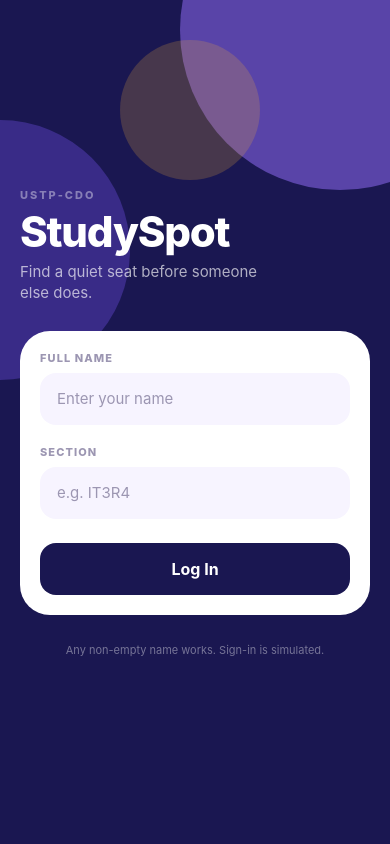
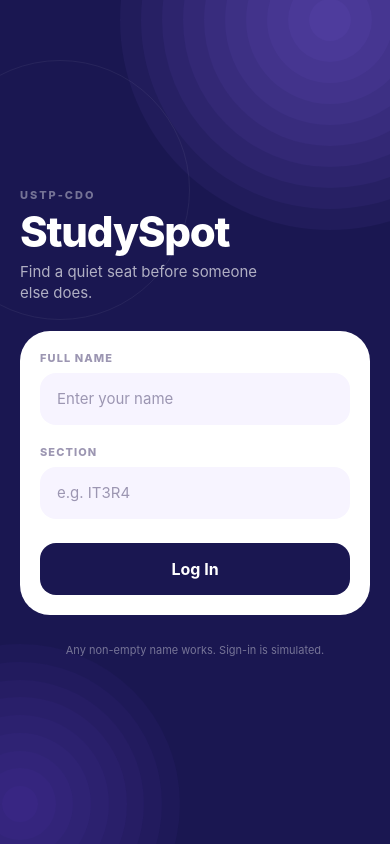
Before and after one commit to maicode10/IT313_Domaog_Maira_StudySpot, a React Native app: screen / in a window 390 px wide. Built offline with nearby package versions, Linux system fonts and the light colour scheme.

Commit message:
style: soften hero lighting with layered glow

```diff
--- /dev/null
+++ b/src/components/HeroGlow.tsx
@@ -0,0 +1,111 @@
+import React from "react";
+import { StyleSheet, View, ViewStyle } from "react-native";
+import { colors, radius } from "../theme/theme";
+
+type OrbProps = {
+  size: number;
+  color: string;
+  /** opacity of ONE layer; they stack, so keep it small */
+  strength?: number;
+  layers?: number;
+  style?: ViewStyle;
+};
+
+/**
+ * A soft bloom of light, with no gradient library.
+ *
+ * One translucent circle has a hard edge. Several concentric circles at a
+ * low opacity each stack up: the alpha adds together toward the middle and
+ * thins out at the rim, which is what a real glow does.
+ */
+function GlowOrb({ size, color, strength = 0.05, layers = 9, style }: OrbProps) {
+  return (
+    <View
+      pointerEvents="none"
+      style={[
+        styles.orb,
+        { width: size, height: size },
+        style,
+      ]}
+    >
+      {Array.from({ length: layers }).map((_, i) => {
+        const layerSize = size * (1 - i / layers);
+
+        return (
+          <View
+            key={i}
+            style={{
+              position: "absolute",
+              width: layerSize,
+              height: layerSize,
+              borderRadius: layerSize / 2,
+              backgroundColor: color,
+              opacity: strength,
+            }}
+          />
+        );
+      })}
+    </View>
+  );
+}
+
+type Props = {
+  /** "hero" for the band at the top of a screen, "screen" for full-page */
+  variant?: "hero" | "screen";
+};
+
+/** The lighting behind every navy area. */
+export default function HeroGlow({ variant = "hero" }: Props) {
+  const big = variant === "screen";
+
+  return (
+    <View pointerEvents="none" style={styles.layer}>
+      <GlowOrb
+        size={big ? 420 : 300}
+        color={colors.violetMid}
+        strength={big ? 0.055 : 0.05}
+        layers={10}
+        style={{ top: big ? -190 : -150, right: big ? -150 : -110 }}
+      />
+
+      <GlowOrb
+        size={big ? 320 : 230}
+        color={colors.violet}
+        strength={0.045}
+        layers={9}
+        style={{ bottom: big ? -120 : -140, left: big ? -140 : -90 }}
+      />
+
+      {/* one hairline ring, so the light has something to sit against */}
+      <View
+        style={[
+          styles.ring,
+          big
+            ? { width: 260, height: 260, borderRadius: radius.pill, top: 60, left: -70 }
+            : { width: 190, height: 190, borderRadius: radius.pill, top: -60, left: 30 },
+        ]}
+      />
+    </View>
+  );
+}
+
+const styles = StyleSheet.create({
+  layer: {
+    position: "absolute",
+    top: 0,
+    left: 0,
+    right: 0,
+    bottom: 0,
+    overflow: "hidden",
+  },
+  orb: {
+    position: "absolute",
+    alignItems: "center",
+    justifyContent: "center",
+  },
+  ring: {
+    position: "absolute",
+    borderWidth: 1,
+    borderColor: "rgba(255, 255, 255, 0.06)",
+  },
+});
--- a/src/components/ScreenHero.tsx
+++ b/src/components/ScreenHero.tsx
@@ -1,8 +1,11 @@
 import React from "react";
 import { StyleSheet, Text, View } from "react-native";
-import { colors, font, radius, spacing } from "../theme/theme";
+import HeroGlow from "./HeroGlow";
+import { colors, font, spacing } from "../theme/theme";
 
 type Props = {
+  /** small all-caps line above the title */
+  eyebrow?: string;
   title: string;
   subtitle?: string;
   /** anything that should sit inside the navy block, under the title */
@@ -11,22 +14,23 @@ type Props = {
   compact?: boolean;
 };
 
-/**
- * The navy block at the top of every screen.
- * The "glow" is three blurred-looking circles behind the text - no gradient
- * library needed, just translucent violet and gold discs with a big radius.
- */
-export default function ScreenHero({ title, subtitle, children, compact = false }: Props) {
+/** The navy block at the top of every screen. */
+export default function ScreenHero({
+  eyebrow,
+  title,
+  subtitle,
+  children,
+  compact = false,
+}: Props) {
   return (
     <View style={[styles.hero, compact && styles.heroCompact]}>
-      <View pointerEvents="none" style={styles.glowLayer}>
-        <View style={[styles.blob, styles.blobA]} />
-        <View style={[styles.blob, styles.blobB]} />
-        <View style={[styles.blob, styles.blobC]} />
-      </View>
+      <HeroGlow />
+
+      {!!eyebrow && <Text style={styles.eyebrow}>{eyebrow}</Text>}
 
       <Text style={styles.title}>{title}</Text>
       {!!subtitle && <Text style={styles.subtitle}>{subtitle}</Text>}
+
       {children}
     </View>
   );
@@ -44,38 +48,12 @@ const styles = StyleSheet.create({
     paddingTop: spacing.xs,
     paddingBottom: spacing.xl + spacing.lg,
   },
-  glowLayer: {
-    position: "absolute",
-    top: 0,
-    left: 0,
-    right: 0,
-    bottom: 0,
-  },
-  blob: {
-    position: "absolute",
-    borderRadius: radius.pill,
-    opacity: 0.9,
-  },
-  blobA: {
-    width: 230,
-    height: 230,
-    top: -120,
-    right: -70,
-    backgroundColor: colors.heroGlowA,
-  },
-  blobB: {
-    width: 180,
-    height: 180,
-    bottom: -90,
-    left: -50,
-    backgroundColor: colors.heroGlowB,
-  },
-  blobC: {
-    width: 110,
-    height: 110,
-    top: -30,
-    left: 90,
-    backgroundColor: colors.heroGlowC,
+  eyebrow: {
+    fontSize: font.tiny,
+    fontWeight: "800",
+    letterSpacing: 1.8,
+    color: colors.onNavyFaint,
+    marginBottom: 6,
   },
   title: {
     fontSize: font.display,
--- a/src/screens/LoginScreen.tsx
+++ b/src/screens/LoginScreen.tsx
@@ -10,6 +10,7 @@ import {
 } from "react-native";
 import { SafeAreaView } from "react-native-safe-area-context";
 
+import HeroGlow from "../components/HeroGlow";
 import PrimaryButton from "../components/PrimaryButton";
 import { colors, font, radius, shadow, spacing } from "../theme/theme";
 import { RootStackScreenProps } from "../navigation/types";
@@ -44,12 +45,7 @@ export default function LoginScreen({ onSignIn }: Props) {
 
   return (
     <View style={styles.root}>
-      {/* glow sits behind everything on this screen */}
-      <View pointerEvents="none" style={StyleSheet.absoluteFill}>
-        <View style={[styles.blob, styles.blobA]} />
-        <View style={[styles.blob, styles.blobB]} />
-        <View style={[styles.blob, styles.blobC]} />
-      </View>
+      <HeroGlow variant="screen" />
 
       <SafeAreaView style={styles.flex} edges={["top", "bottom"]}>
         <KeyboardAvoidingView
@@ -114,28 +110,6 @@ export default function LoginScreen({ onSignIn }: Props) {
 const styles = StyleSheet.create({
   root: { flex: 1, backgroundColor: colors.navy, overflow: "hidden" },
   flex: { flex: 1 },
-  blob: { position: "absolute", borderRadius: radius.pill },
-  blobA: {
-    width: 320,
-    height: 320,
-    top: -130,
-    right: -110,
-    backgroundColor: colors.heroGlowA,
-  },
-  blobB: {
-    width: 260,
-    height: 260,
-    top: 120,
-    left: -130,
-    backgroundColor: colors.heroGlowB,
-  },
-  blobC: {
-    width: 140,
-    height: 140,
-    top: 40,
-    left: 120,
-    backgroundColor: colors.heroGlowC,
-  },
   scroll: {
     flexGrow: 1,
     justifyContent: "center",
```
